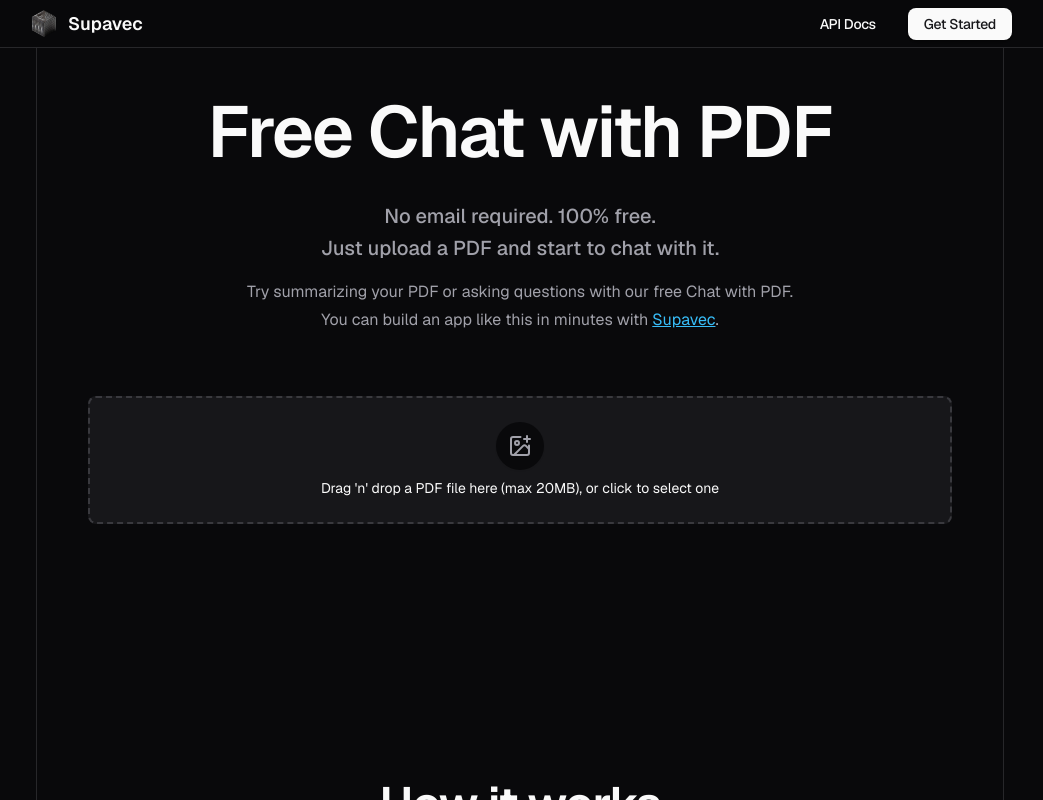
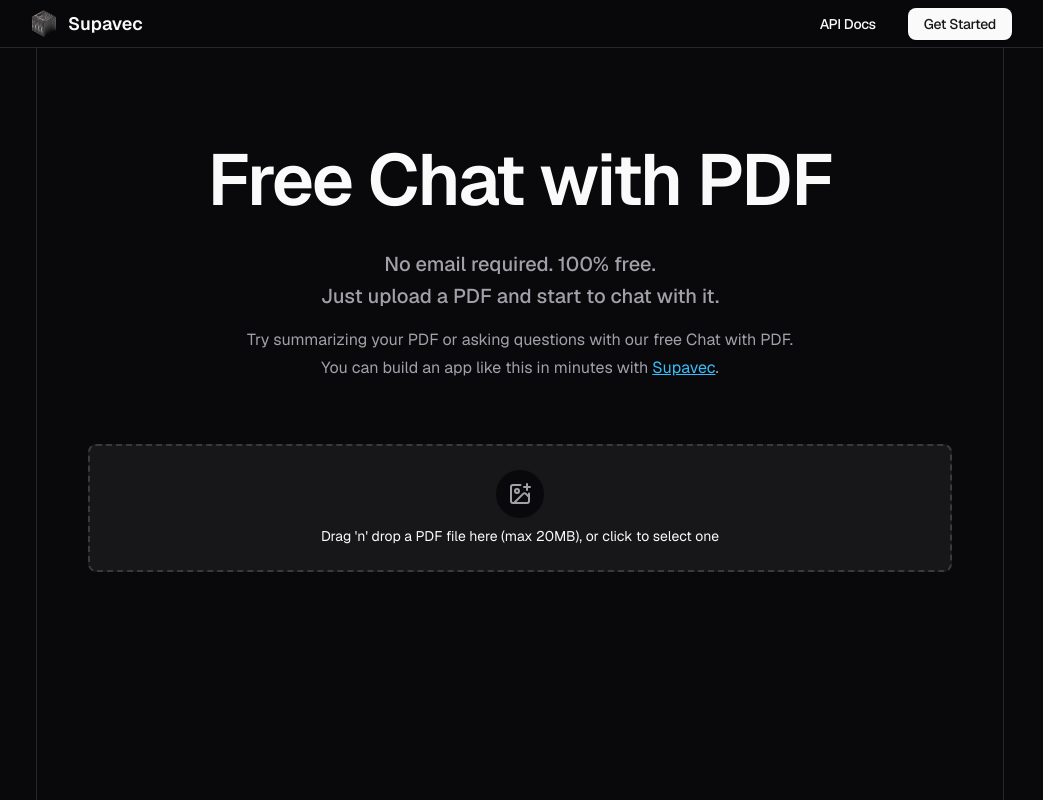
Before and after one commit to typepulse/pulse-vector, a Next.js app in the folder apps/web/: page /examples/chat-with-pdf in a window 1280 px wide. Shown: the top 800 px of the page, without its empty margins (120-1163 px from the left). Built offline with nearby package versions, Linux system fonts and the light colour scheme; no server answers.

Commit message:
Increase padding for main content on medium screens

```diff
--- a/apps/web/src/app/examples/layout.tsx
+++ b/apps/web/src/app/examples/layout.tsx
@@ -15,7 +15,7 @@ export default async function ExamplesLayout({
     <>
       <Header isLoggedIn={!!user?.user} />
       <main className="w-full container mx-auto">
-        <div className="border-x border-b pt-12 pb-6">{children}</div>
+        <div className="border-x border-b pt-12 md:pt-24 pb-6">{children}</div>
         <CTA />
       </main>
       <Footer />
```
